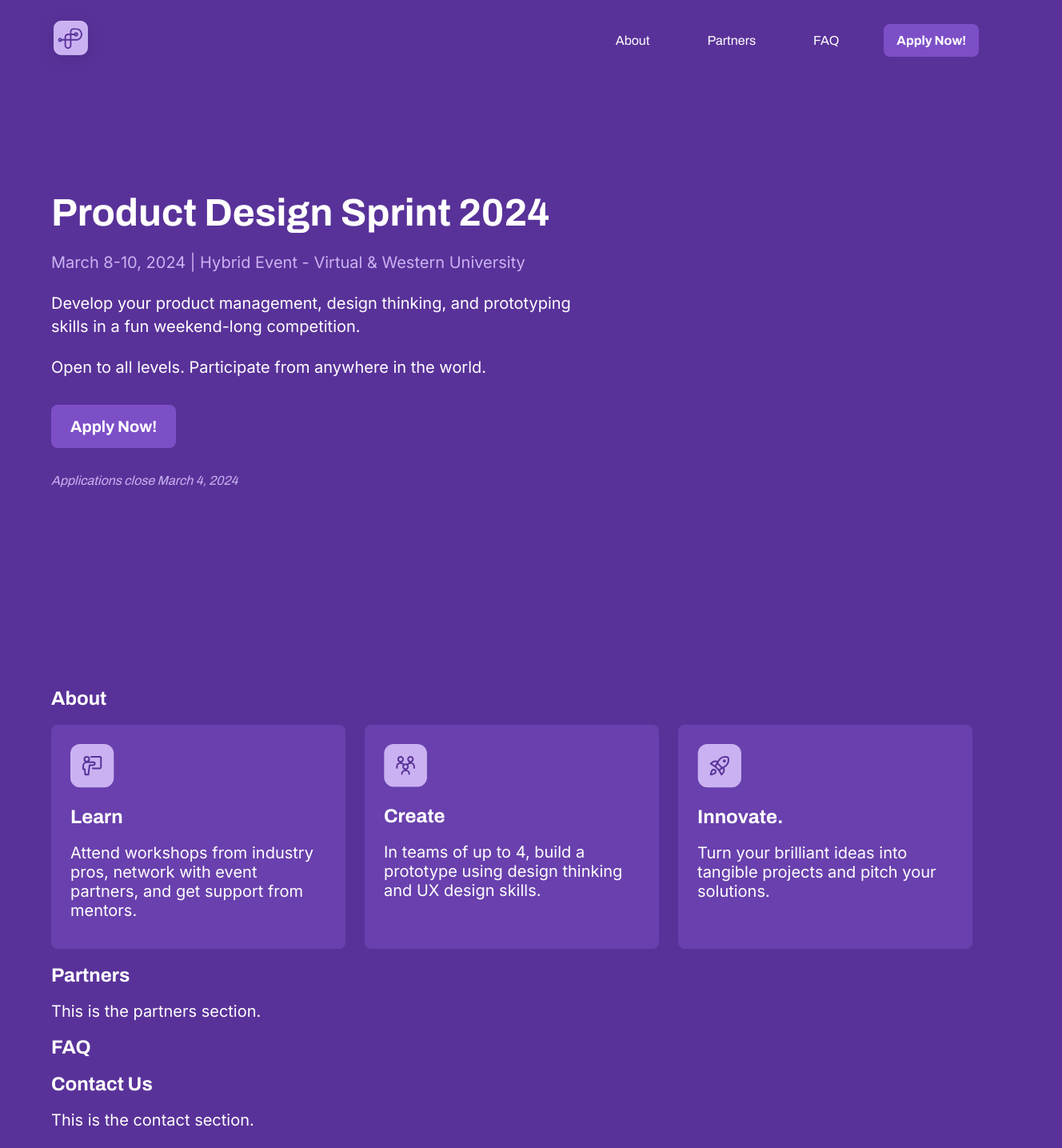
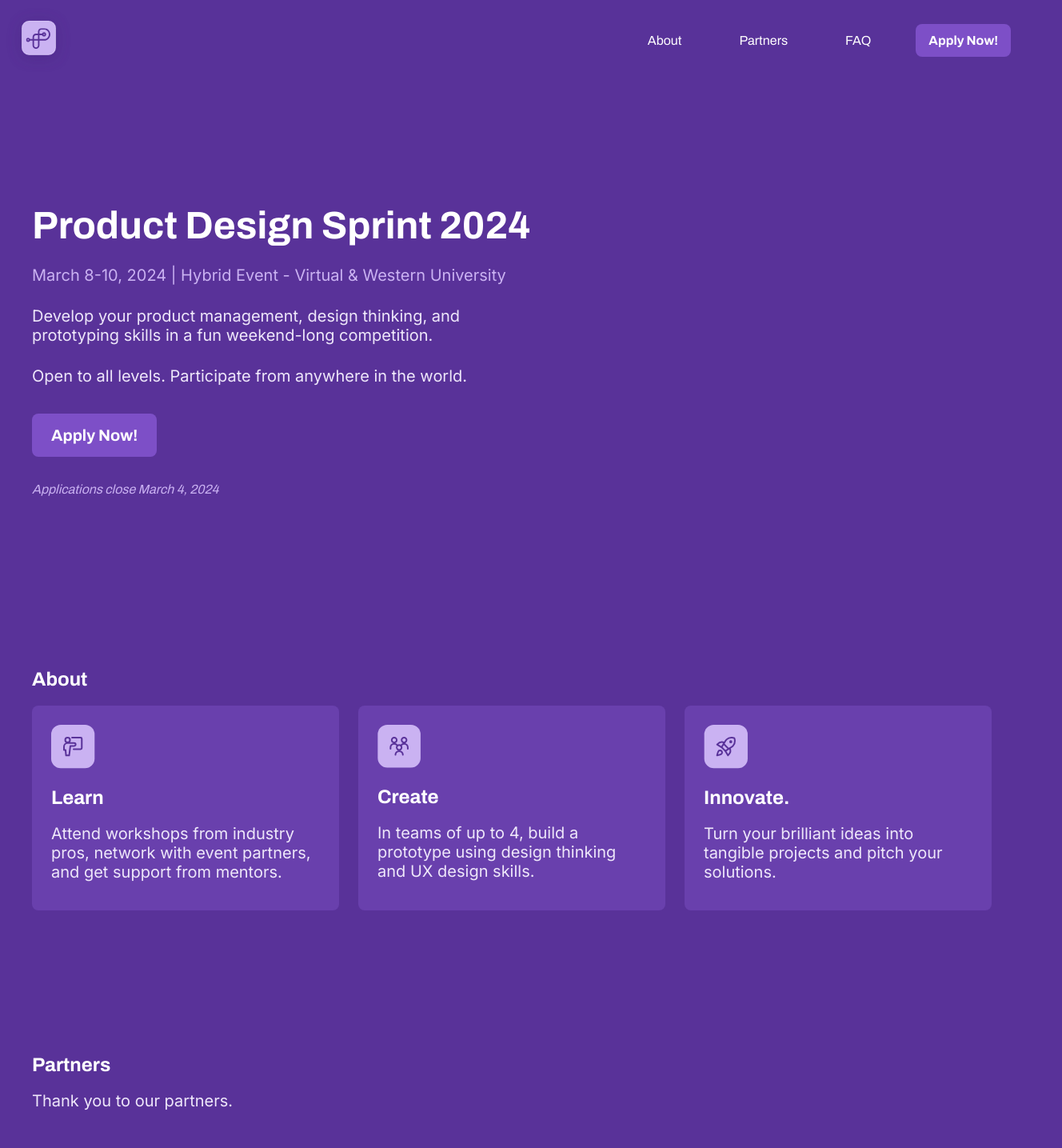
Before and after one commit to zhuharvey/pds2024, a React (Create React App) app: page / in a window 1280 px wide. Shown: the top 1435 px of the page at 80% size, 1328 px wide, since content can reach past the window. Built offline with nearby package versions, Linux system fonts and the light colour scheme.

Commit message:
more styling

```diff
--- a/src/App.css
+++ b/src/App.css
@@ -8,6 +8,7 @@ body,
   margin: 0; /* Remove default margin */
   padding: 0; /* Remove default padding */
   height: 100%; /* Ensure full height */
+  max-width: 100vw;
 }
 
 .navbar {
@@ -15,8 +16,10 @@ body,
   justify-content: space-between;
   gap: 4px;
   align-items: center;
-  background-color: #593299; /* Updated navbar background color to match */
-  margin: 0 24px;
+  background-color: #59329980; /* Updated navbar background color to match */
+  padding: 0 24px;
+  position: sticky;
+  top: 0;
 }
 
 .navbar img {
@@ -31,6 +34,7 @@ body,
 .navbar .rightSide {
   display: flex;
   gap: 20px;
+  justify-content: end;
 }
 
 .navbar .rightSide a {
@@ -61,7 +65,6 @@ body,
 
 .App {
   text-align: left;
-  max-width: 1200px;
   margin: 0 auto;
 }
 
@@ -71,17 +74,21 @@ main {
 
 @media only screen and (max-width: 600px) {
   .navbar {
-    max-width: 90vw !important;
+    max-width: calc(90vw) !important;
   }
   .section {
-    margin: 0 24px;
+    padding: 0 24px;
     display: flex;
     flex-direction: column;
+    padding-top: 40px;
+    padding-bottom: 80px;
+  }
+  #home {
+    padding: 10vh 24px 0 !important;
   }
   .menu {
     display: flex;
     justify-content: flex-end;
-    margin-right: 24px;
   }
   .rightSide {
     display: none !important;
@@ -97,6 +104,7 @@ main {
   width: 24px;
   height: 24px;
   cursor: pointer;
+  margin-right: 8px;
 }
 
 .menu-list {
@@ -123,7 +131,9 @@ main {
 
 @media only screen and (min-width: 600px) {
   .section {
-    margin: 0 24px;
+    padding: 0 calc(50vw - 600px);
+    padding-bottom: 120px;
+    padding-top: 40px;
   }
   .menu {
     display: none;
@@ -137,7 +147,7 @@ main {
 
 #home {
   height: 65vh;
-  padding: 10vh 0;
+  padding: 12vh calc(50vw - 600px) 0;
 }
 
 h1 {
@@ -158,7 +168,7 @@ section#home p {
 
 /* Specific color for the main description text */
 p {
-  color: #ffffff;
+  color: #eee7fa;
   font-size: 20px;
   font-family: "Inter", sans-serif;
 }
@@ -200,3 +210,14 @@ section#home p:last-child {
   background-color: #6940ad;
   border-radius: 8px;
 }
+
+h3 {
+  font-size: 24px;
+  font-weight: 500;
+  color: #fff;
+}
+
+.footer {
+  background-color: #4d2a87;
+  padding-top: 60px;
+}
--- a/src/App.js
+++ b/src/App.js
@@ -22,10 +22,10 @@ function App() {
               March 8-10, 2024 | Hybrid Event - Virtual & Western University
             </p>
             <br />
-            <p>
+            <p style={{ maxWidth: "600px" }}>
               Develop your product management, design thinking, and prototyping
+              skills in a fun weekend-long competition.
             </p>
-            <p>skills in a fun weekend-long competition.</p>
             <br />
             <p>Open to all levels. Participate from anywhere in the world.</p>
             <button
@@ -67,14 +67,27 @@ function App() {
           </section>
           <section className="section" id="partners">
             <h2>Partners</h2>
-            <p>This is the partners section.</p>
+            <p>Thank you to our partners.</p>
           </section>
+          {/* <section className="section" id="partners">
+            <h2>Judges & Mentors</h2>
+            <p>Thank you to our judges and mentors from companies like...</p>
+          </section> */}
           <section className="section" id="faq">
             <h2>FAQ</h2>
           </section>
-          <section className="section" id="contact">
-            <h2>Contact Us</h2>
-            <p>This is the contact section.</p>
+          <section className="section footer" id="contact">
+            <h2>Are You Ready?</h2>
+            <p>
+              Free food, workshops, and networking in a fun-filled 36-hour
+              competition.
+            </p>
+            <button
+              role="link"
+              onClick={() => openInNewTab("https://monkeytype.com/")}
+            >
+              Apply Now!
+            </button>
           </section>
         </main>
       </div>
```
